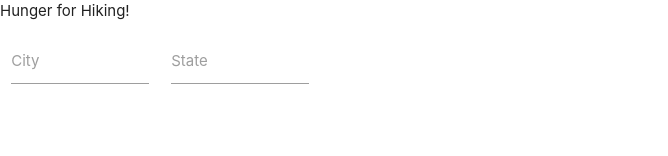
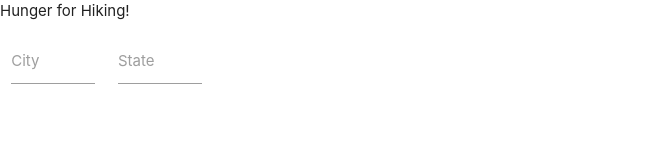
Before and after one commit to hungle913/HungerForHiking, a plain HTML site: page index.html in a window 1280 px wide. Shown: the top 156 px of the page, without its empty margins (0-668 px from the left). Drawn offline with nearby package versions, Linux system fonts and the light colour scheme.

Commit message:
changed column size

```diff
--- a/index.html
+++ b/index.html
@@ -18,11 +18,11 @@
     <div class="row">
       <form class="col s6">
         <div class="row">
-          <div class="input-field col s3">
+          <div class="input-field col s2">
             <input id="city" type="text" class="validate" />
             <label for="city">City</label>
           </div>
-          <div class="input-field col s3">
+          <div class="input-field col s2">
             <input id="state" type="text" class="validate" />
             <label for="state">State</label>
           </div>
```
